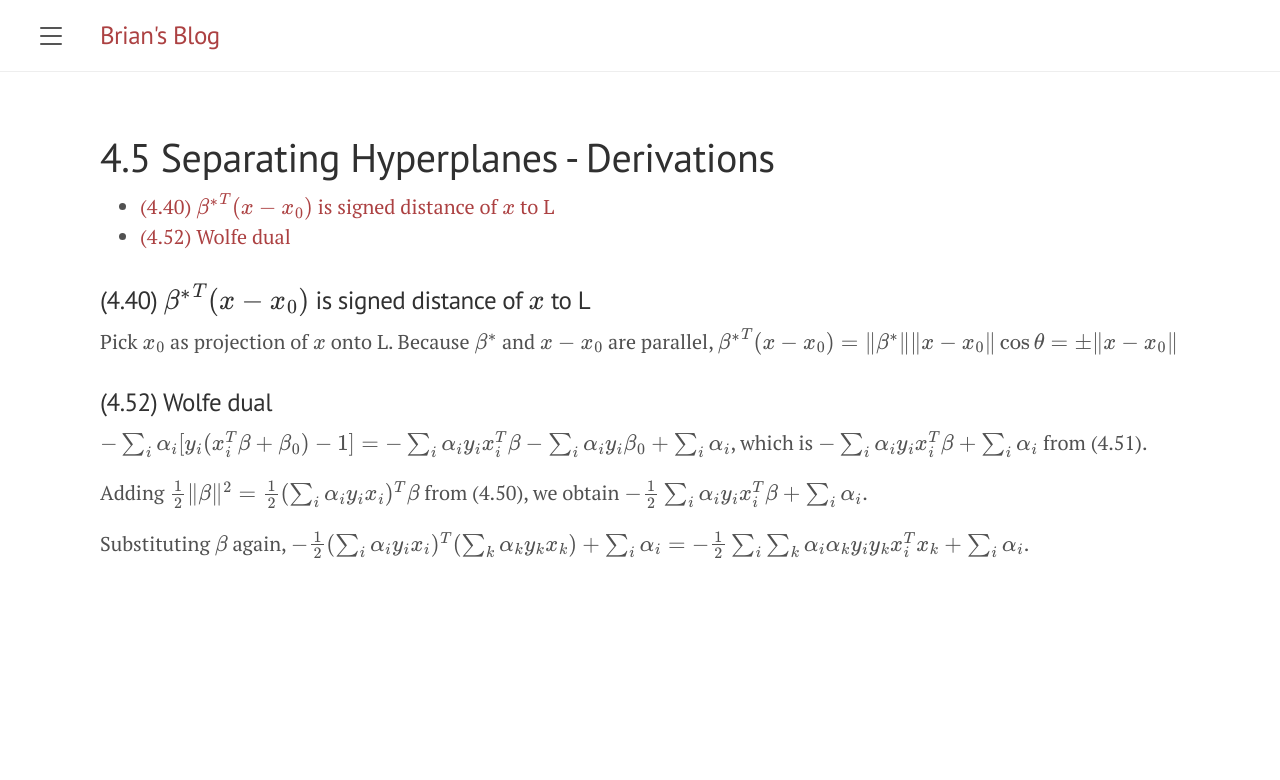
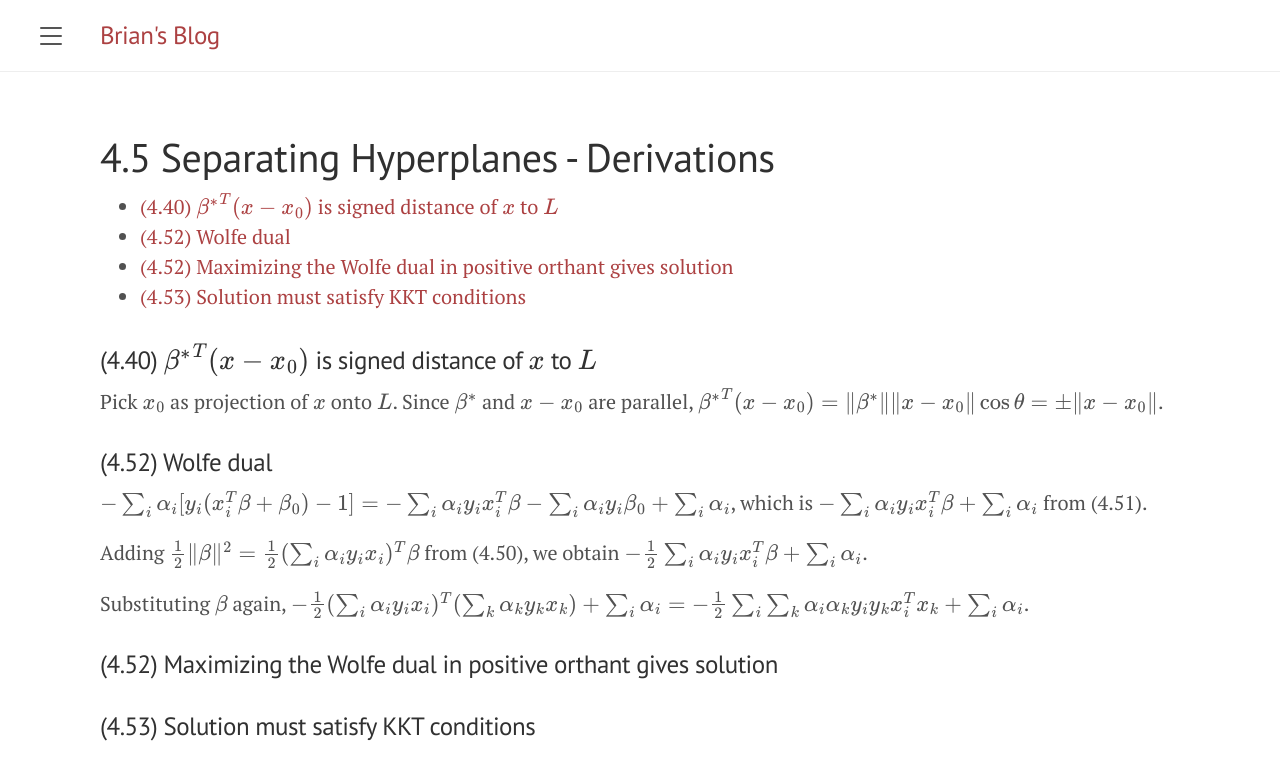
Before and after one commit to briansmlee/briansmlee.github.io, a Jekyll site: the page built from docs/_esl_posts/04_05_Derivations.md, in a window 1280 px wide. Shown: the top 780 px of the page. Built offline with Jekyll 4.4.1, drawn with Linux system fonts in a browser that asks for light colours; formulas are drawn with MathJax 3.

Commit message:
ESL more 4.5 to derive later

```diff
--- a/docs/_esl_posts/04_05_Derivations.md
+++ b/docs/_esl_posts/04_05_Derivations.md
@@ -11,9 +11,9 @@ usemathjax: true
 * toc
 {:toc}
 
-### (4.40) ${\beta^\ast}^T(x - x_0)$ is signed distance of $x$ to L
+### (4.40) ${\beta^\ast}^T(x - x_0)$ is signed distance of $x$ to $L$
 
-Pick $x_0$ as projection of $x$ onto L. Because $\beta^\ast$ and $x - x_0$ are parallel, ${\beta^\ast}^T(x - x_0) = \lVert \beta^\ast \rVert \lVert x - x_0 \rVert \cos\theta = \pm \lVert x - x_0 \rVert$
+Pick $x_0$ as projection of $x$ onto $L$. Since $\beta^\ast$ and $x - x_0$ are parallel, ${\beta^\ast}^T(x - x_0) = \lVert \beta^\ast \rVert \lVert x - x_0 \rVert \cos\theta = \pm \lVert x - x_0 \rVert$.
 
 ### (4.52) Wolfe dual
 
@@ -22,3 +22,7 @@ $-\sum_i \alpha_i [y_i(x_i^T \beta + \beta_0) - 1] = -\sum_i \alpha_i y_i x_i^T
 Adding $\frac{1}{2} \lVert \beta \rVert^2 = \frac{1}{2} (\sum_i \alpha_i y_i x_i)^T \beta$ from (4.50), we obtain $-\frac{1}{2} \sum_i \alpha_i y_i x_i^T \beta + \sum_i \alpha_i$.
 
 Substituting $\beta$ again, $-\frac{1}{2} (\sum_i \alpha_i y_i x_i)^T(\sum_k \alpha_k y_k x_k) + \sum_i \alpha_i = -\frac{1}{2} \sum_i \sum_k \alpha_i \alpha_k y_i y_k x_i^T x_k + \sum_i \alpha_i$.
+
+### (4.52) Maximizing the Wolfe dual in positive orthant gives solution
+
+### (4.53) Solution must satisfy KKT conditions
```
